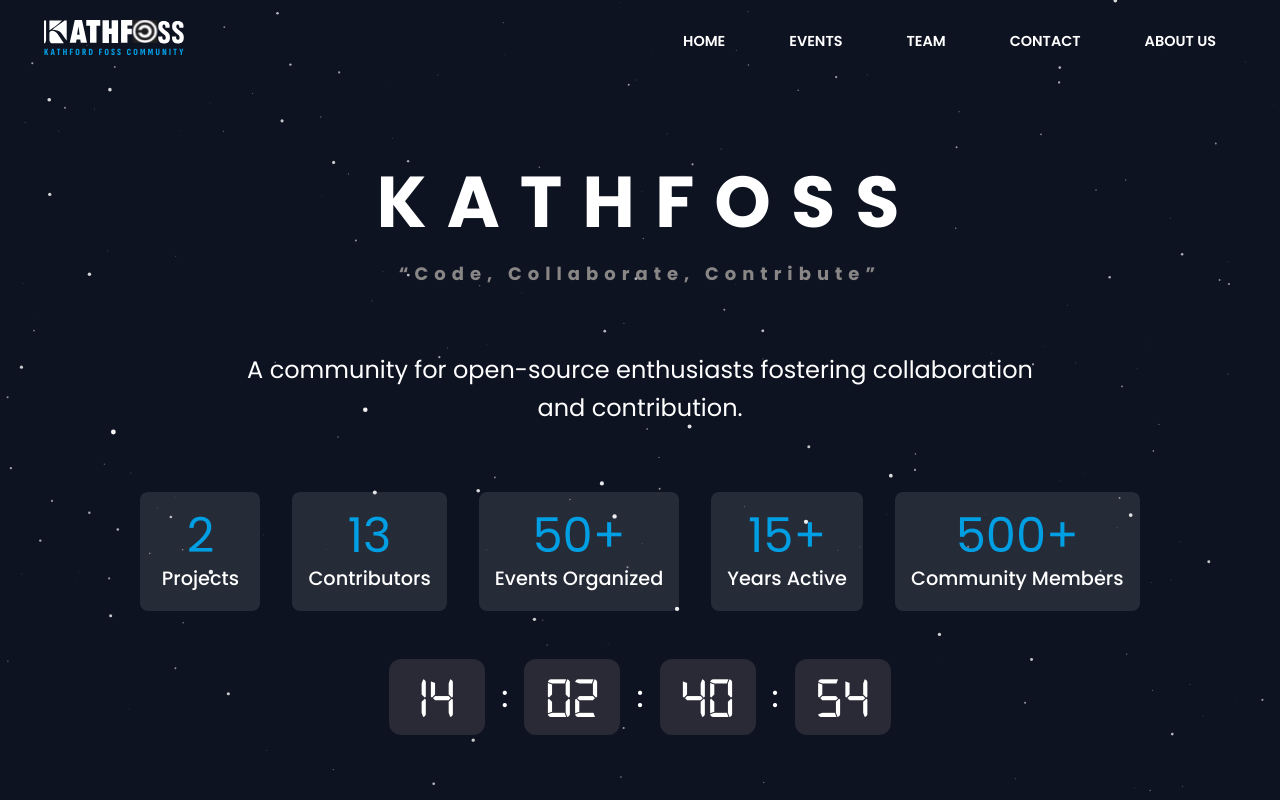
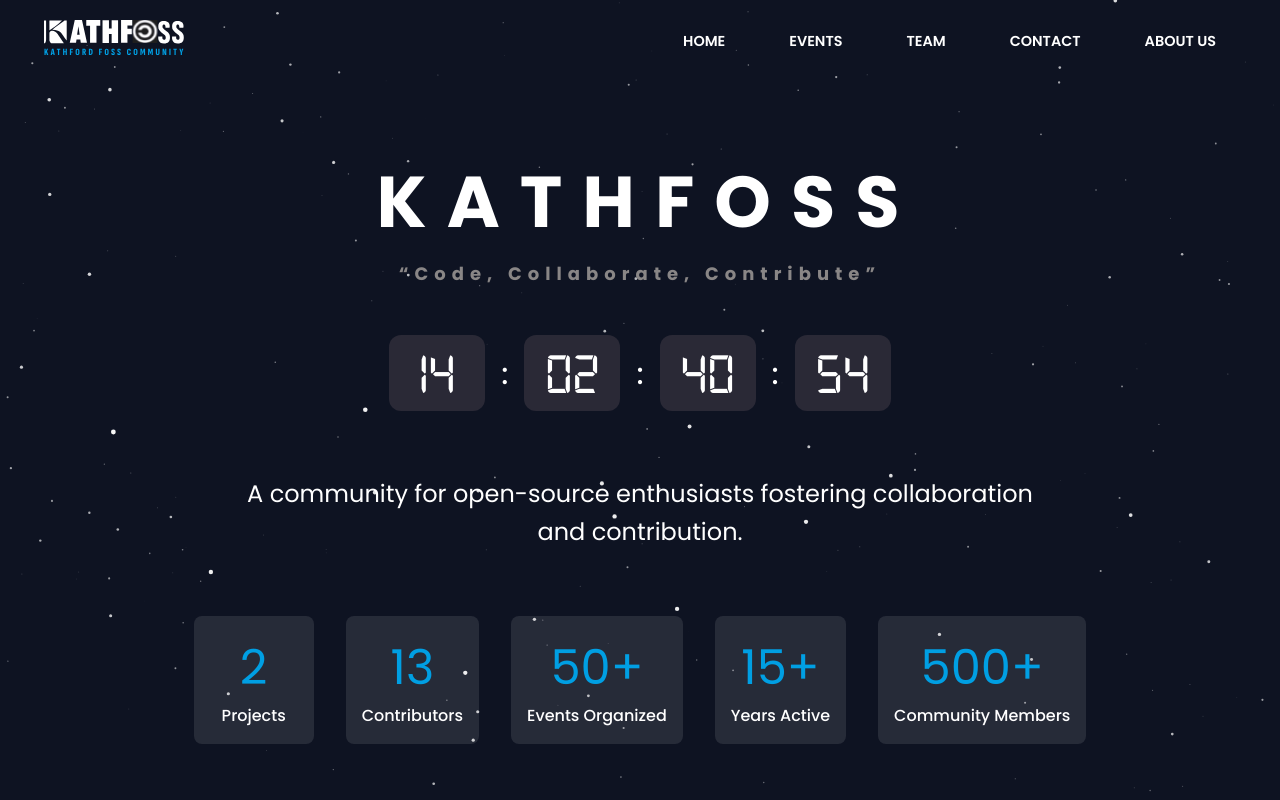
Before and after one commit to kusiyaitkrishna/kathfoss-web, a Next.js app: page / in a window 1280 px wide. Shown: the top 800 px of the page. Built offline with nearby package versions, Linux system fonts and the light colour scheme; what @mui/material-nextjs would draw is missing.

Commit message:
adjustments (#58)

```diff
--- a/src/app/components/EventsHighlight.tsx
+++ b/src/app/components/EventsHighlight.tsx
@@ -7,6 +7,7 @@ export const EventsHighlight = () => {
     <Box
       sx={{
         display: "block",
+        marginTop: "8rem",
       }}
     >
       <Box
@@ -29,7 +30,6 @@ export const EventsHighlight = () => {
           >
             HIGHLIGHTS
           </Typography>
-
           <Typography
             variant="h6"
             component="h6"
@@ -42,7 +42,6 @@ export const EventsHighlight = () => {
           >
             Recap the best and most memorable moments!
           </Typography>
-
         </Typography>
       </Box>
 
--- a/src/app/components/HeroSection.tsx
+++ b/src/app/components/HeroSection.tsx
@@ -6,7 +6,7 @@ export default function HeroSection() {
     <Box
       sx={{
         textAlign: "center",
-        my: "8rem",
+        marginTop: "8rem",
         padding: { xs: "1rem", sm: "2rem" },
       }}
     >
@@ -35,7 +35,8 @@ export default function HeroSection() {
       >
         “Code, Collaborate, Contribute”
       </Typography>
-
+      {/* Timer Component */}
+      <Timer />
       {/* About Us Section */}
       <Box id="about-us" sx={{ marginTop: "4rem" }}>
         <Typography
@@ -61,8 +62,9 @@ export default function HeroSection() {
           display: "flex",
           flexWrap: "wrap",
           justifyContent: "center",
-          gap: { xs: "1rem", sm: "2rem" },
-          marginTop: "4rem",
+          gap: { xs: "0.75rem", sm: "2rem" },
+          marginTop: { xs: "2rem", sm: "4rem" },
+          px: { xs: 1, sm: 0 },
         }}
       >
         {/* Projects */}
@@ -71,17 +73,31 @@ export default function HeroSection() {
             textAlign: "center",
             backgroundColor: "rgba(255, 255, 255, 0.1)",
             borderRadius: "8px",
-            padding: "1rem",
-            minWidth: "120px",
+            padding: { xs: "0.75rem", sm: "1rem" },
+            minWidth: { xs: "calc(50% - 0.75rem)", sm: "120px" },
+            maxWidth: { xs: "calc(50% - 0.75rem)", md: "none" },
+            boxSizing: "border-box",
           }}
         >
           <Typography
             variant="h3"
-            sx={{ fontSize: { sm: "48px", xs: "32px" }, color: "#009FE3" }}
+            sx={{
+              fontSize: { xs: "32px", sm: "48px" },
+              lineHeight: { xs: 1.2, sm: 1.5 },
+              color: "#009FE3",
+            }}
           >
             2
           </Typography>
-          <Typography variant="h6" sx={{ color: "#fff" }}>
+          <Typography
+            variant="h6"
+            sx={{
+              color: "#fff",
+              fontSize: { xs: "0.875rem", sm: "1rem" },
+              lineHeight: { xs: 1.2, sm: 1.5 },
+              whiteSpace: "nowrap",
+            }}
+          >
             Projects
           </Typography>
         </Box>
@@ -92,17 +108,31 @@ export default function HeroSection() {
             textAlign: "center",
             backgroundColor: "rgba(255, 255, 255, 0.1)",
             borderRadius: "8px",
-            padding: "1rem",
-            minWidth: "120px",
+            padding: { xs: "0.75rem", sm: "1rem" },
+            minWidth: { xs: "calc(50% - 0.75rem)", sm: "120px" },
+            maxWidth: { xs: "calc(50% - 0.75rem)", md: "none" },
+            boxSizing: "border-box",
           }}
         >
           <Typography
             variant="h3"
-            sx={{ fontSize: { sm: "48px", xs: "32px" }, color: "#009FE3" }}
+            sx={{
+              fontSize: { xs: "32px", sm: "48px" },
+              lineHeight: { xs: 1.2, sm: 1.5 },
+              color: "#009FE3",
+            }}
           >
             13
           </Typography>
-          <Typography variant="h6" sx={{ color: "#fff" }}>
+          <Typography
+            variant="h6"
+            sx={{
+              color: "#fff",
+              fontSize: { xs: "0.875rem", sm: "1rem" },
+              lineHeight: { xs: 1.2, sm: 1.5 },
+              whiteSpace: "nowrap",
+            }}
+          >
             Contributors
           </Typography>
         </Box>
@@ -113,17 +143,31 @@ export default function HeroSection() {
             textAlign: "center",
             backgroundColor: "rgba(255, 255, 255, 0.1)",
             borderRadius: "8px",
-            padding: "1rem",
-            minWidth: "120px",
+            padding: { xs: "0.75rem", sm: "1rem" },
+            minWidth: { xs: "calc(50% - 0.75rem)", sm: "120px" },
+            maxWidth: { xs: "calc(50% - 0.75rem)", md: "none" },
+            boxSizing: "border-box",
           }}
         >
           <Typography
             variant="h3"
-            sx={{ fontSize: { sm: "48px", xs: "32px" }, color: "#009FE3" }}
+            sx={{
+              fontSize: { xs: "32px", sm: "48px" },
+              lineHeight: { xs: 1.2, sm: 1.5 },
+              color: "#009FE3",
+            }}
           >
             50+
           </Typography>
-          <Typography variant="h6" sx={{ color: "#fff" }}>
+          <Typography
+            variant="h6"
+            sx={{
+              color: "#fff",
+              fontSize: { xs: "0.875rem", sm: "1rem" },
+              lineHeight: { xs: 1.2, sm: 1.5 },
+              whiteSpace: "nowrap",
+            }}
+          >
             Events Organized
           </Typography>
         </Box>
@@ -134,17 +178,31 @@ export default function HeroSection() {
             textAlign: "center",
             backgroundColor: "rgba(255, 255, 255, 0.1)",
             borderRadius: "8px",
-            padding: "1rem",
-            minWidth: "120px",
+            padding: { xs: "0.75rem", sm: "1rem" },
+            minWidth: { xs: "calc(50% - 0.75rem)", sm: "120px" },
+            maxWidth: { xs: "calc(50% - 0.75rem)", md: "none" },
+            boxSizing: "border-box",
           }}
         >
           <Typography
             variant="h3"
-            sx={{ fontSize: { sm: "48px", xs: "32px" }, color: "#009FE3" }}
+            sx={{
+              fontSize: { xs: "32px", sm: "48px" },
+              lineHeight: { xs: 1.2, sm: 1.5 },
+              color: "#009FE3",
+            }}
           >
             15+
           </Typography>
-          <Typography variant="h6" sx={{ color: "#fff" }}>
+          <Typography
+            variant="h6"
+            sx={{
+              color: "#fff",
+              fontSize: { xs: "0.875rem", sm: "1rem" },
+              lineHeight: { xs: 1.2, sm: 1.5 },
+              whiteSpace: "nowrap",
+            }}
+          >
             Years Active
           </Typography>
         </Box>
@@ -155,24 +213,35 @@ export default function HeroSection() {
             textAlign: "center",
             backgroundColor: "rgba(255, 255, 255, 0.1)",
             borderRadius: "8px",
-            padding: "1rem",
-            minWidth: "120px",
+            padding: { xs: "0.75rem", sm: "1rem" },
+            minWidth: { xs: "calc(50% - 0.75rem)", sm: "120px" },
+            maxWidth: { xs: "calc(50% - 0.75rem)", md: "none" },
+            boxSizing: "border-box",
           }}
         >
           <Typography
             variant="h3"
-            sx={{ fontSize: { sm: "48px", xs: "32px" }, color: "#009FE3" }}
+            sx={{
+              fontSize: { xs: "32px", sm: "48px" },
+              lineHeight: { xs: 1.2, sm: 1.5 },
+              color: "#009FE3",
+            }}
           >
             500+
           </Typography>
-          <Typography variant="h6" sx={{ color: "#fff" }}>
+          <Typography
+            variant="h6"
+            sx={{
+              color: "#fff",
+              fontSize: { xs: "0.875rem", sm: "1rem" },
+              lineHeight: { xs: 1.2, sm: 1.5 },
+              whiteSpace: "nowrap",
+            }}
+          >
             Community Members
           </Typography>
         </Box>
       </Box>
-
-      {/* Timer Component */}
-      <Timer />
     </Box>
   );
 }
--- a/src/app/components/Team.tsx
+++ b/src/app/components/Team.tsx
@@ -32,6 +32,7 @@ const Team = () => {
         alignItems: "center",
         minHeight: "100vh",
         padding: "2rem",
+        marginTop: "8rem",
       }}
       id="team"
     >
--- a/src/app/components/UpcomingEvents.tsx
+++ b/src/app/components/UpcomingEvents.tsx
@@ -13,7 +13,7 @@ import { upcomingEvents as events } from "../data/upcoming-events";
 
 export default function UpcomingEvents() {
   return (
-    <Box sx={{ display: "block", marginTop: 15 }}>
+    <Box sx={{ display: "block", marginTop: 10 }}>
       <Typography
         variant="h2"
         component="h2"
--- a/src/app/components/ui/carousel.tsx
+++ b/src/app/components/ui/carousel.tsx
@@ -45,20 +45,6 @@ const Slide = ({ slide, index, current, handleSlideClick }: SlideProps) => {
       }
     };
   }, []);
-
-  const handleMouseMove = (event: React.MouseEvent) => {
-    const el = slideRef.current;
-    if (!el) return;
-
-    const r = el.getBoundingClientRect();
-    xRef.current = event.clientX - (r.left + Math.floor(r.width / 2));
-    yRef.current = event.clientY - (r.top + Math.floor(r.height / 2));
-  };
-
-  const handleMouseLeave = () => {
-    xRef.current = 0;
-    yRef.current = 0;
-  };
 
   const imageLoaded = (event: React.SyntheticEvent<HTMLImageElement>) => {
     event.currentTarget.style.opacity = "1";
@@ -108,8 +94,6 @@ const Slide = ({ slide, index, current, handleSlideClick }: SlideProps) => {
         }}
         ref={slideRef}
         onClick={() => handleSlideClick(index)}
-        onMouseMove={handleMouseMove}
-        onMouseLeave={handleMouseLeave}
       >
         <Box
           sx={{
@@ -202,7 +186,6 @@ const Slide = ({ slide, index, current, handleSlideClick }: SlideProps) => {
                 textAlign: "center",
                 width: "100%",
                 color: "grey.300",
-
               }}
             >
               {title}
@@ -324,7 +307,7 @@ export default function Carousel({ slides }: CarouselProps) {
     if (startXRef.current === null) return;
 
     const containerWidth = containerRef.current?.clientWidth || 1;
-    const threshold = containerWidth * 0.2;
+    const threshold = containerWidth * 1;
 
     if (Math.abs(offsetXRef.current) > threshold) {
       if (offsetXRef.current > 0) {
```
